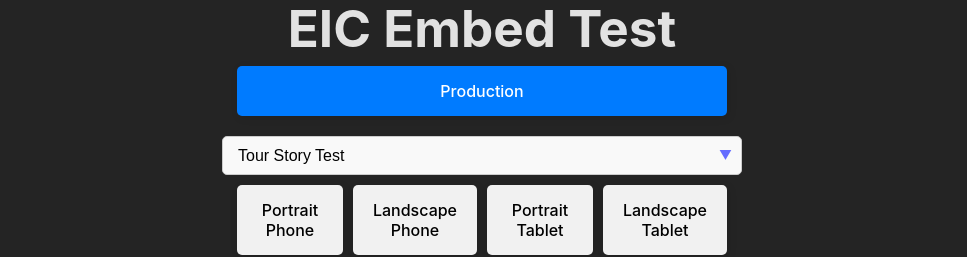
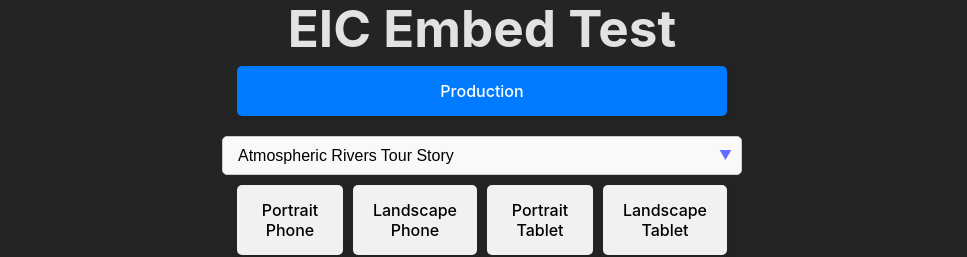
Before and after one commit to nasa-gibs/eic-embed-test, a React (Vite) app: page / in a window 1280 px wide. Shown: the top 257 px of the page, without its empty margins (158-1125 px from the left). Built offline with nearby package versions, Linux system fonts and the light colour scheme.

Commit message:
atmospheric rivers tour story

```diff
--- a/src/App.tsx
+++ b/src/App.tsx
@@ -66,8 +66,12 @@ const scenarios = [
     url: '?v=-103.50028271122204,10.26847172967436,-14.979785444452538,49.5955468174631&em=true&e=true&efs=false&efa=false&efd=2020-06-01,2020-11-30&efc=severeStorms&l=Coastlines_15m,BlueMarble_NextGeneration,MODIS_Terra_CorrectedReflectance_TrueColor&lg=true&t=2021-07-20-T15%3A00%3A46Z'
   },
   {
-    title: 'Tour Story Test',
+    title: 'Assessing Floodwaters Tour Story',
     url: '?em=true&v=-181.27301826448502,-69.19665203309799,172.63208132306409,88.85268113341039&l=Reference_Labels_15m(hidden),Reference_Features_15m(hidden),Coastlines_15m,MODIS_Combined_Flood_3-Day(disabled=3-4),MODIS_Combined_Flood_2-Day(hidden,disabled=3-4),Land_Water_Map,MODIS_Aqua_CorrectedReflectance_TrueColor(hidden),MODIS_Terra_CorrectedReflectance_TrueColor(hidden)&lg=true&tr=flood-product&t=2022-11-15-T00%3A00%3A00Z'
+  },
+  {
+    title: 'Atmospheric Rivers Tour Story',
+    url: '?em=true&v=-164.01576986935143,16.426986680574874,-83.14048698253546,52.526006177450554&l=Reference_Features_15m,Coastlines_15m,VIIRS_SNPP_CorrectedReflectance_TrueColor&lg=true&tr=atmospheric_rivers&t=2023-02-24-T10%3A00%3A00Z'
   }
 ]
 
```
